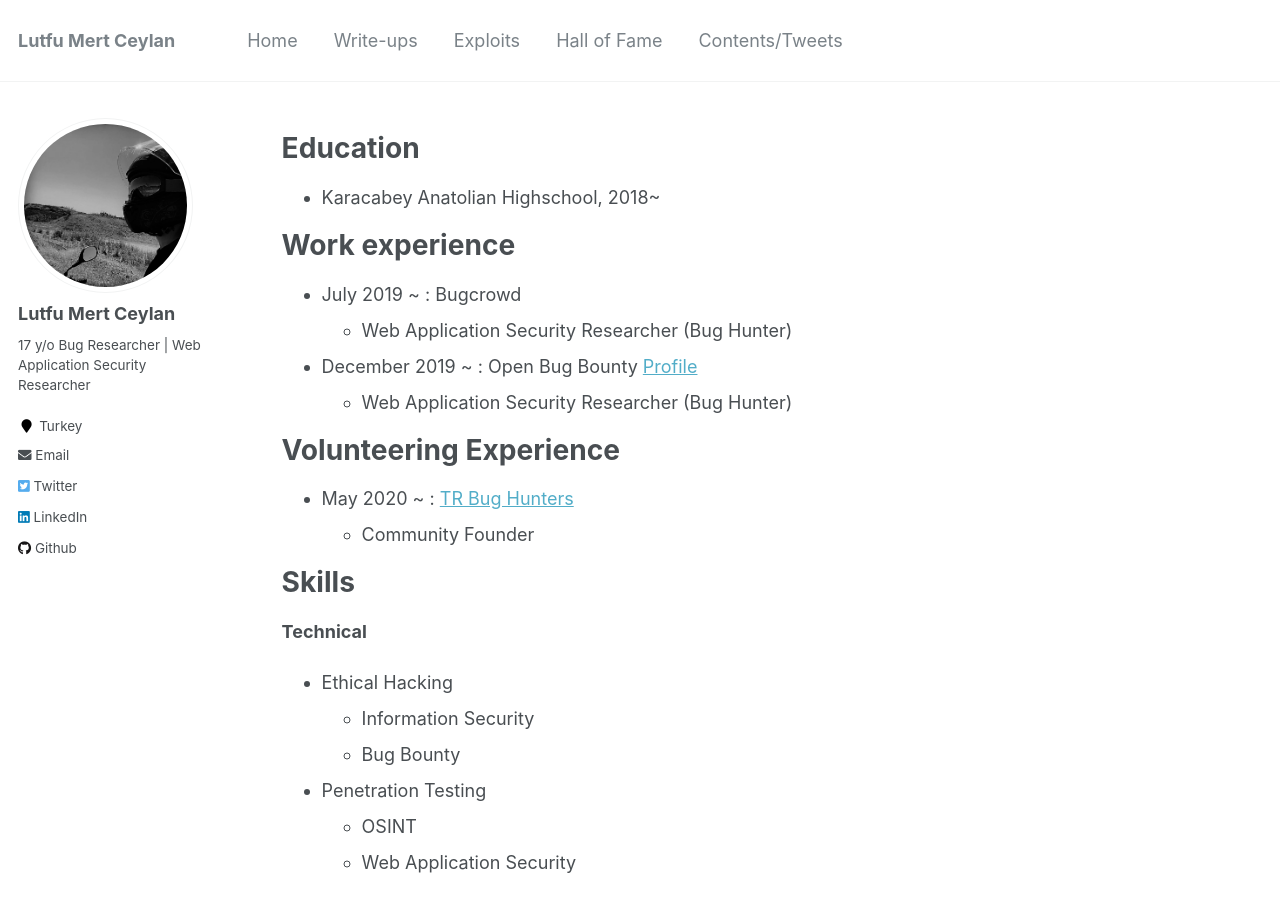
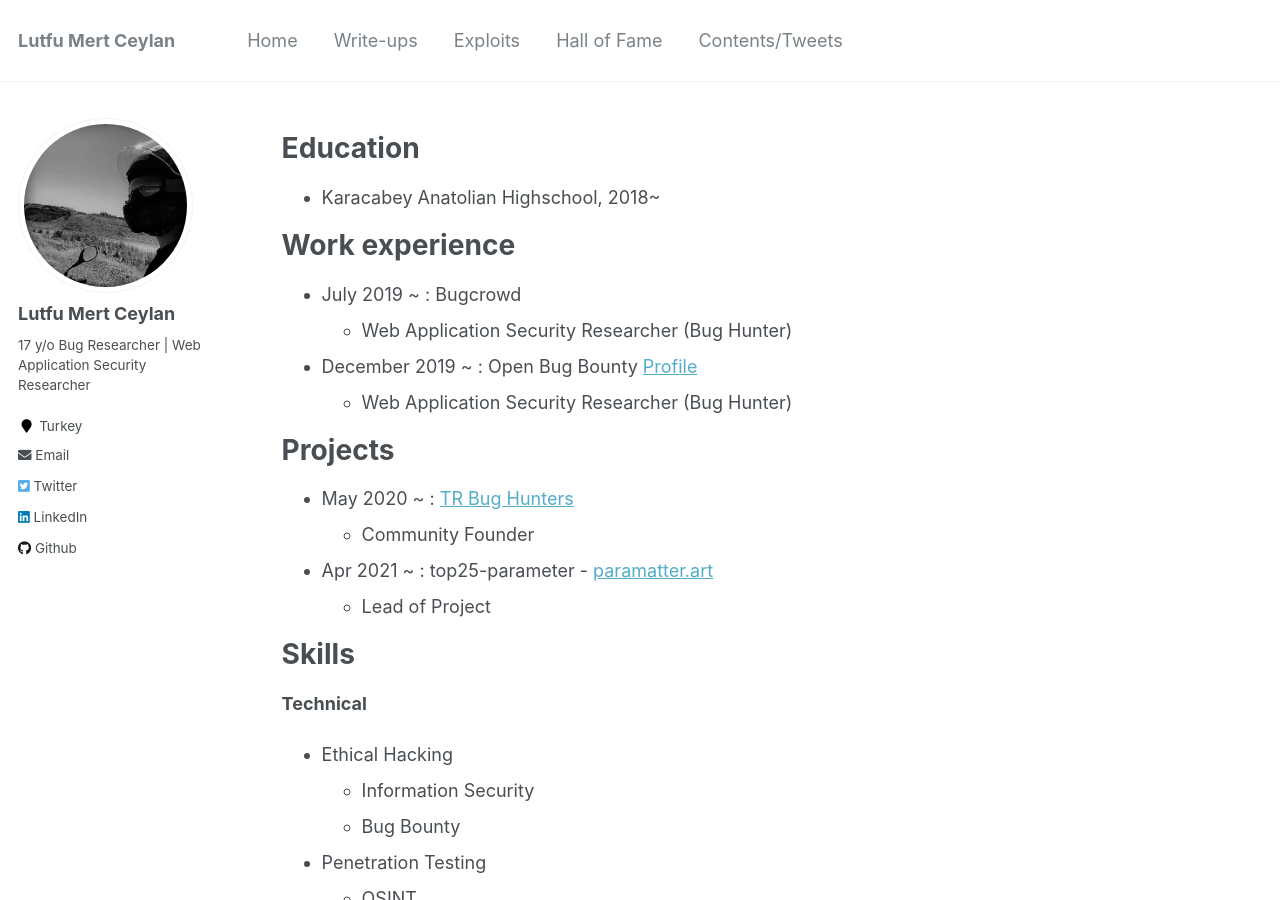
Before and after one commit to lutfumertceylan/mywebsite, a Jekyll site: the page built from _pages/cv.md, in a window 1280 px wide and 900 px high. Built offline with Jekyll 4.4.1, drawn with Linux system fonts in a browser that asks for light colours.

Commit message:
Update cv.md

```diff
--- a/_pages/cv.md
+++ b/_pages/cv.md
@@ -25,12 +25,14 @@ Work experience
   - Web Application Security Researcher (Bug Hunter)
 
 
-Volunteering Experience
+Projects
 ======
 
 * May 2020 ~ : [TR Bug Hunters](https://twitter.com/trbughunters)
   - Community Founder
 
+* Apr 2021 ~ : top25-parameter - [paramatter.art](https://paramatter.art)
+  - Lead of Project
 
 Skills
 ======
```
